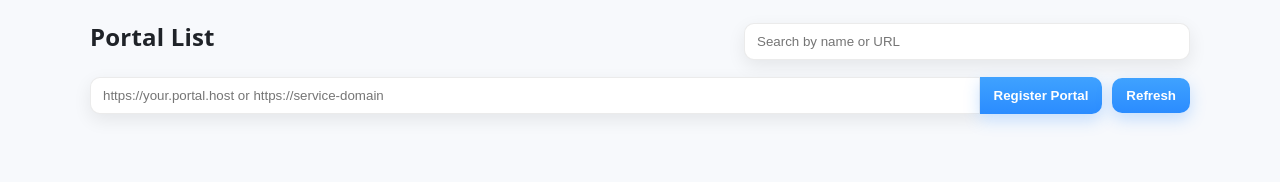
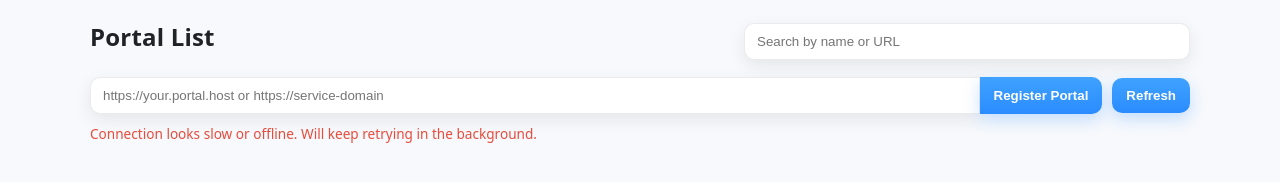
Before and after one commit to gosuda/portal-toys, a plain HTML site: page golang/portal-list/static/index.html in a window 1280 px wide. Drawn offline with Linux system fonts and the light colour scheme; no server answers.

Commit message:
remove alert popup

```diff
--- a/golang/portal-list/static/app.js
+++ b/golang/portal-list/static/app.js
@@ -70,16 +70,29 @@ function tickAgo() {
 
 let currentList = [];
 let refreshing = false;
+const statusBar = document.getElementById('statusBar');
+
+function setStatus(message, level = 'info') {
+  if (!statusBar) return;
+  statusBar.textContent = message || '';
+  statusBar.classList.toggle('error', level === 'error');
+}
+
+function clearStatus() {
+  setStatus('', 'info');
+}
+
 async function refresh() {
   if (refreshing) return;
   refreshing = true;
   try {
+    clearStatus();
     const list = await getHealth();
     currentList = Array.isArray(list) ? list : (Array.isArray(list?.data) ? list.data : []);
     applySearch();
   } catch (e) {
     console.error('Health fetch failed', e);
-    alert('Failed to load the list. ' + (e && e.message ? e.message : ''));
+    setStatus('Connection looks slow or offline. Will keep retrying in the background.', 'error');
   } finally {
     refreshing = false;
   }
--- a/golang/portal-list/static/index.html
+++ b/golang/portal-list/static/index.html
@@ -21,6 +21,8 @@
         <button id="refresh" class="btn" title="Refresh list">Refresh</button>
       </div>
 
+      <div id="statusBar" class="status-bar" aria-live="polite"></div>
+
       <div id="list" class="list"></div>
 
       <script type="module" src="/app.js"></script>
--- a/golang/portal-list/static/style.css
+++ b/golang/portal-list/static/style.css
@@ -55,3 +55,12 @@ a { color: inherit; }
 .dot.ok { background: var(--ok); box-shadow: 0 0 10px #2b8cff80; }
 .dot.bad { background: var(--bad); box-shadow: 0 0 10px #e74c3c80; }
 .hint { color: var(--warn); font-size: .85rem; }
+.status-bar {
+  min-height: 1.2em;
+  font-size: 0.85rem;
+  color: var(--muted);
+  margin: 4px 0 10px;
+}
+.status-bar.error {
+  color: var(--bad);
+}
```
